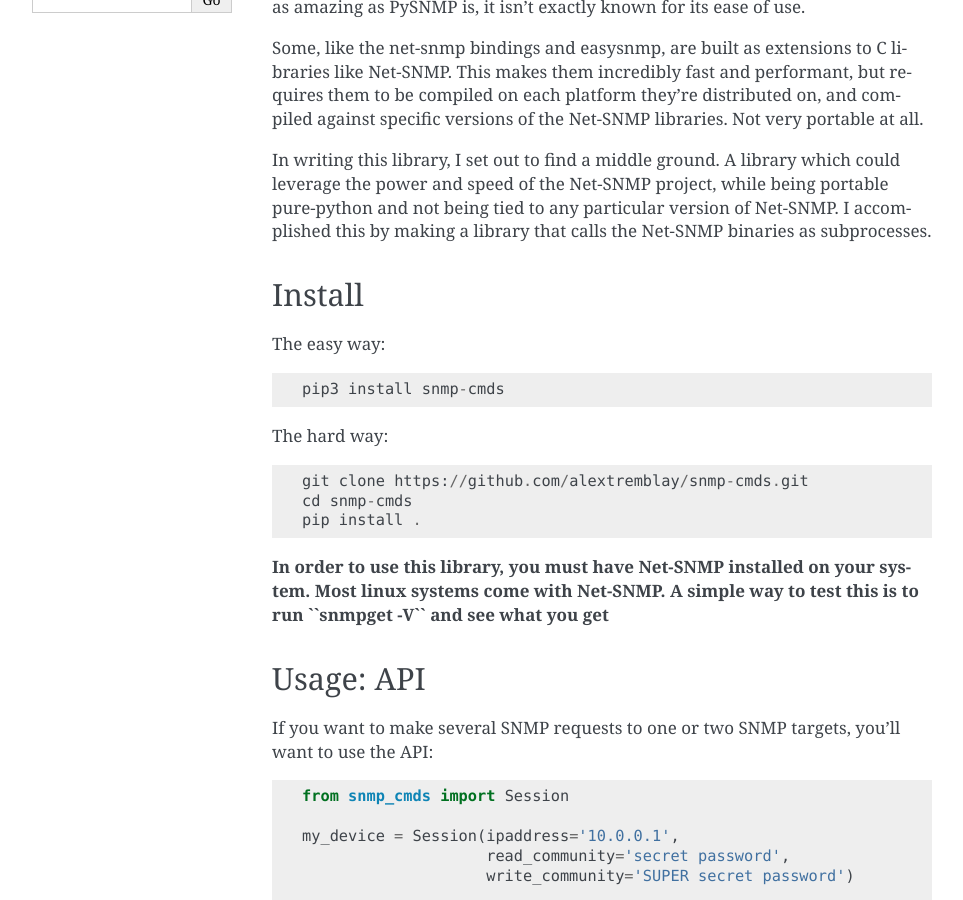
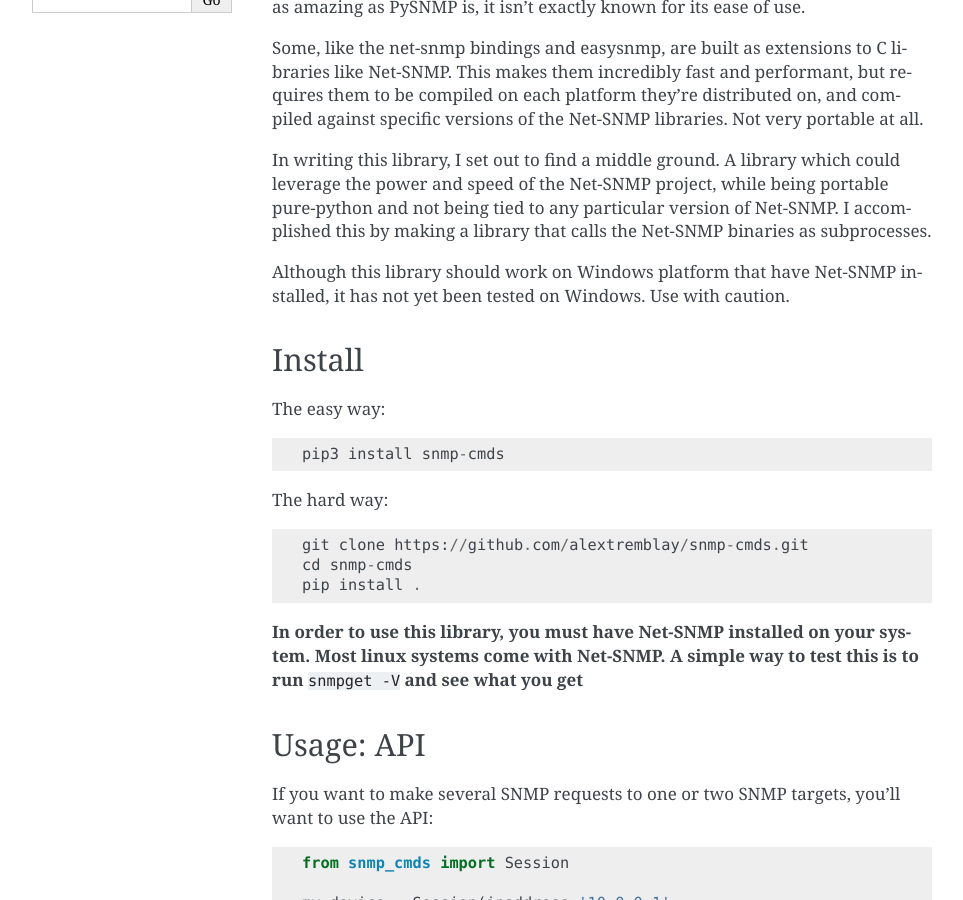
Before and after one commit to alextremblay/snmp-cmds, a Sphinx documentation site: the page built from docs/source/README.rst, in a window 1280 px wide and 900 px high, scrolled down 431 px. Shown: the whole window, without its empty margins (148-1111 px from the left). Built offline with Sphinx 7.4.7, drawn with Linux system fonts in a browser that asks for light colours.

```diff
--- /dev/null
+++ b/docs/documentation-requirements.txt
@@ -0,0 +1 @@
+sphinx-autodoc-typehints
--- a/docs/source/README.rst
+++ b/docs/source/README.rst
@@ -13,6 +13,8 @@ Some, like PySNMP, are pure-python. This makes them incredibly portable across p
 Some, like the net-snmp bindings and easysnmp, are built as extensions to C libraries like Net-SNMP. This makes them incredibly fast and performant, but requires them to be compiled on each platform they're distributed on, and compiled against specific versions of the Net-SNMP libraries. Not very portable at all.
 
 In writing this library, I set out to find a middle ground. A library which could leverage the power and speed of the Net-SNMP project, while being portable pure-python and not being tied to any particular version of Net-SNMP. I accomplished this by making a library that calls the Net-SNMP binaries as subprocesses.
+
+Although this library should work on Windows platform that have Net-SNMP installed, it has not yet been tested on Windows. Use with caution.
 
 Install
 =======
@@ -32,7 +34,7 @@ The hard way:
     pip install .
 
 **In order to use this library, you must have Net-SNMP installed on your system. Most linux systems come with Net-SNMP.**
-**A simple way to test this is to run ``snmpget -V`` and see what you get**
+**A simple way to test this is to run** ``snmpget -V`` **and see what you get**
 
 Usage: API
 ==========
```
